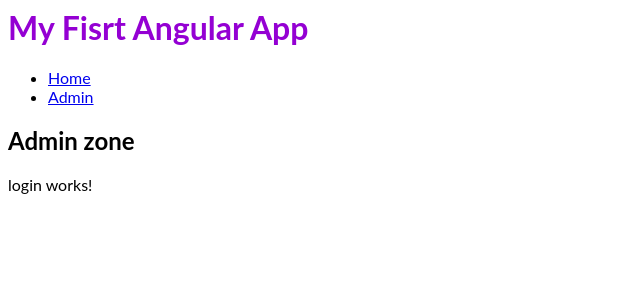
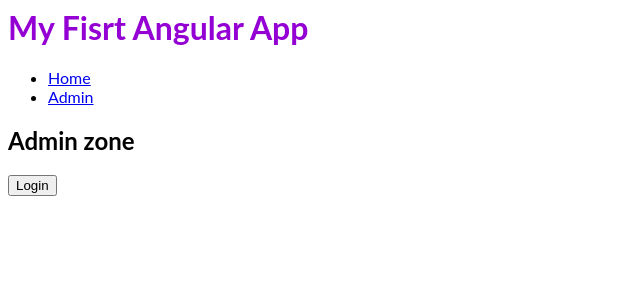
Before and after one commit to zMICHUz/cap-angular-first-app, an Angular app: page /admin/login in a window 1280 px wide. Shown: the top 300 px of the page, without its empty margins (0-640 px from the left). Built offline with nearby package versions, Linux system fonts and the light colour scheme.

Commit message:
admin panel without guard

```diff
--- a/src/app/admin/admin-panel/admin-panel.component.html
+++ b/src/app/admin/admin-panel/admin-panel.component.html
@@ -1,3 +1 @@
-<p>
-admin works!
-</p>
+<h3>Admin anel shhhhhh</h3>
--- a/src/app/admin/login/login.component.html
+++ b/src/app/admin/login/login.component.html
@@ -1,3 +1 @@
-<p>
-login works!
-</p>
+<button (click)="doLogin()">Login</button>
--- a/src/app/admin/login/login.component.ts
+++ b/src/app/admin/login/login.component.ts
@@ -1,4 +1,5 @@
 import { Component, OnInit } from '@angular/core';
+import { Router } from '@angular/router';
 
 @Component({
   selector: 'app-login',
@@ -7,9 +8,15 @@
 })
 export class LoginComponent implements OnInit {
 
-  constructor() { }
+  constructor(private router: Router) { }
 
   ngOnInit() {
   }
 
+  doLogin() {
+    sessionStorage.setItem('logged', 'true');
+
+    this.router.navigate(['admin/panel']);
+  }
+
 }
```
